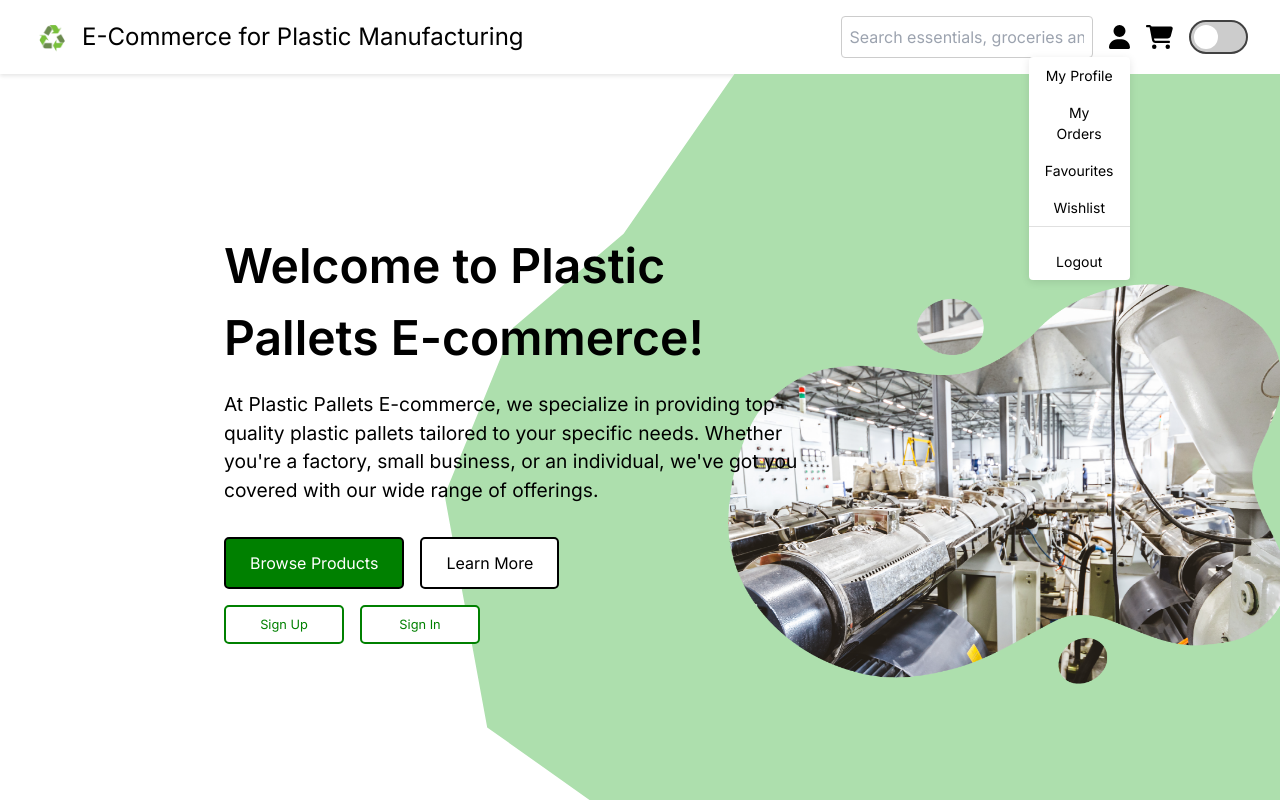
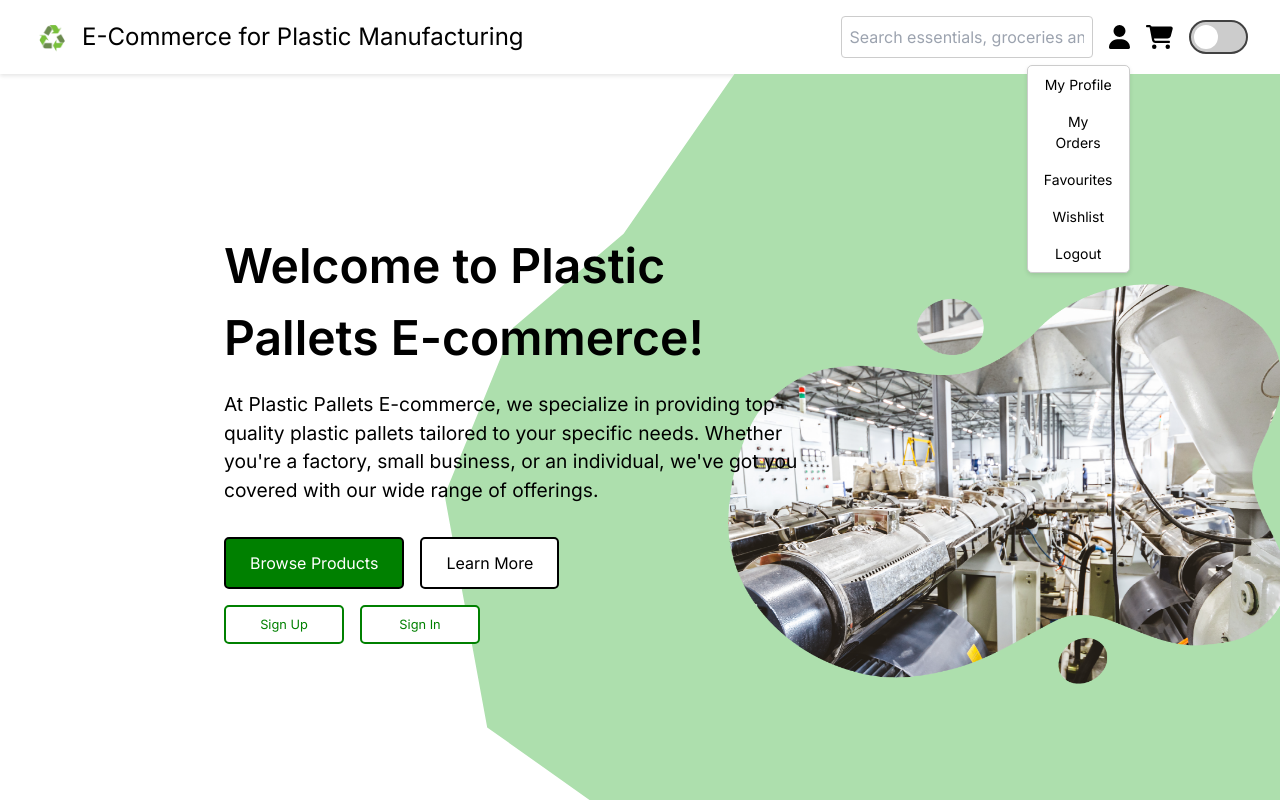
Before and after one commit to mohamedfashraf/E-Commerce-for-Plastic-Manufacturing-Website, a Next.js app in the folder frontend/: page / in a window 1280 px wide. Both pictures are taken after a click on the button 1119 px from the left and 37 px from the top of the page. Built offline with nearby package versions, Linux system fonts and the light colour scheme.

Commit message:
navbar logout

```diff
--- a/frontend/src/components/Navbar.js
+++ b/frontend/src/components/Navbar.js
@@ -5,7 +5,8 @@ import React, { useState } from 'react';
 import styled from 'styled-components';
 import { FontAwesomeIcon } from '@fortawesome/react-fontawesome';
 import { faUser, faShoppingCart } from '@fortawesome/free-solid-svg-icons';
-import Link from 'next/link'; // Import Link from Next.js
+import Link from 'next/link';
+import { useRouter } from 'next/navigation'; // Use the correct import for useRouter in Next.js
 
 const Nav = styled.nav`
   display: flex;
@@ -51,42 +52,6 @@ const IconButton = styled.button`
   position: relative;
 `;
 
-const DropdownMenu = styled.div`
-  position: absolute;
-  top: 100%;
-  right: 0;
-  background-color: white;
-  box-shadow: 0 2px 8px rgba(0, 0, 0, 0.1);
-  border-radius: 4px;
-  overflow: hidden;
-  z-index: 1000;
-  margin-top: 0.5rem;
-`;
-
-const DropdownItem = styled.a`
-  display: block;
-  padding: 0.5rem 1rem;
-  color: var(--nav-text-color);
-  text-decoration: none;
-  font-size: 0.875rem;
-  cursor: pointer;
-  transition: background 0.3s;
-
-  &:hover {
-    background-color: #f0f0f0;
-  }
-
-  &.active {
-    background-color: #0056b3;
-    color: white;
-  }
-
-  &.divider {
-    border-top: 1px solid #e0e0e0;
-    padding-top: 0.5rem;
-  }
-`;
-
 const SwitchContainer = styled.label`
   font-size: 17px;
   position: relative;
@@ -123,15 +88,50 @@ const Slider = styled.span`
   }
 `;
 
+const DropdownMenu = styled.div`
+  position: absolute;
+  top: 2.5rem;
+  right: 0;
+  background: white;
+  border: 1px solid #ccc;
+  border-radius: 5px;
+  box-shadow: 0 2px 4px rgba(0, 0, 0, 0.1);
+  z-index: 100;
+  display: ${({ show }) => (show ? 'block' : 'none')};
+`;
+
+const DropdownItem = styled.div`
+  padding: 0.5rem 1rem;
+  color: var(--nav-text-color);
+  text-decoration: none;
+  font-size: 0.875rem;
+  cursor: pointer;
+  transition: background 0.3s;
+
+  &:hover {
+    background-color: #f0f0f0;
+  }
+
+  &.active {
+    background-color: #0056b3;
+    color: white;
+  }
+
+  &.divider {
+    border-top: 1px solid #e0e0e0;
+    padding-top: 0.5rem;
+  }
+`;
+
 const Navbar = ({ toggleTheme, isDarkTheme }) => {
-  const [dropdownOpen, setDropdownOpen] = useState(false);
+  const [showDropdown, setShowDropdown] = useState(false);
+  const router = useRouter();
 
-  const handleProfileClick = () => {
-    setDropdownOpen(!dropdownOpen);
-  };
-
-  const handleItemClick = () => {
-    setDropdownOpen(false);
+  const handleLogout = () => {
+    // Remove the token (assuming it is stored in localStorage)
+    localStorage.removeItem('token');
+    // Redirect to the main page
+    router.push('/');
   };
 
   return (
@@ -142,31 +142,27 @@ const Navbar = ({ toggleTheme, isDarkTheme }) => {
       </Logo>
       <NavLinks>
         <SearchBar type="text" placeholder="Search essentials, groceries and more..." />
-        {/* Use Next.js's Link */}
-        <IconButton onClick={handleProfileClick}>
+        <IconButton onClick={() => setShowDropdown(!showDropdown)}>
           <FontAwesomeIcon icon={faUser} />
-          {dropdownOpen && (
-            <DropdownMenu>
+          <DropdownMenu show={showDropdown}>
             <Link href="/profile" passHref>
-                <DropdownItem onClick={handleItemClick}>My Profile</DropdownItem>
+              <DropdownItem>My Profile</DropdownItem>
             </Link>
             <Link href="/orders" passHref>
-                <DropdownItem onClick={handleItemClick}>My Orders</DropdownItem>
+              <DropdownItem>My Orders</DropdownItem>
             </Link>
             <Link href="/favourites" passHref>
-                <DropdownItem onClick={handleItemClick}>Favourites</DropdownItem>
+              <DropdownItem>Favourites</DropdownItem>
             </Link>
             <Link href="/wishlist" passHref>
-                <DropdownItem onClick={handleItemClick}>Wishlist</DropdownItem>
+              <DropdownItem>Wishlist</DropdownItem>
             </Link>
-              <DropdownItem className="divider" />
-              <Link href="/logout" passHref>
-                <DropdownItem onClick={handleItemClick}>Logout</DropdownItem>
-              </Link>
+            <DropdownItem onClick={handleLogout}>Logout</DropdownItem>
           </DropdownMenu>
-          )}
         </IconButton>
-        <IconButton><FontAwesomeIcon icon={faShoppingCart} /></IconButton>
+        <IconButton>
+          <FontAwesomeIcon icon={faShoppingCart} />
+        </IconButton>
         <SwitchContainer className="switch">
           <SwitchInput type="checkbox" checked={isDarkTheme} onChange={toggleTheme} />
           <Slider className="slider" isDarkTheme={isDarkTheme} />
```
Lines whose indentation alone changed are shown as unchanged.
